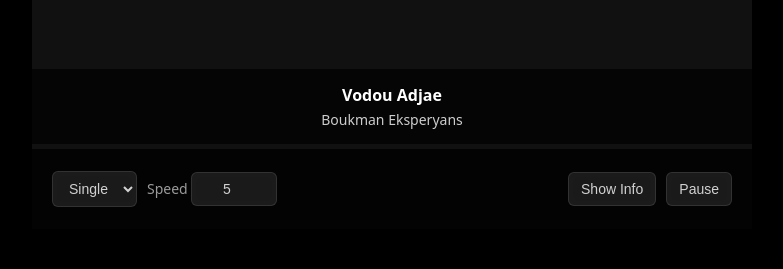
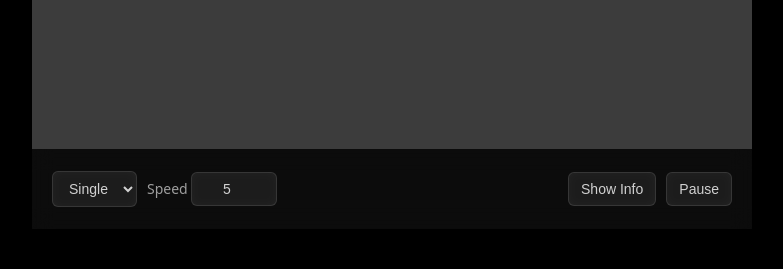
Before and after one commit to ingridpierre/Album-Art-Rotator, a Flask app: page / in a window 1280 px wide. Shown: the part 531-800 px from the top of the page, without its empty margins (248-1031 px from the left). Run offline with Flask 3, Linux system fonts and the light colour scheme.

Commit message:
Agent query: I've simplified the background effect to use a solid color instead of blur, and fixed the info panel toggle. Could you check if these are working better now?
Fix: Improve background transitions and show info control functionality.  Simplify background effect and correct display issues.

Screenshot: https://storage.googleapis.com/screenshot-production-us-central1/91bc38f0-25a1-4d18-8f3f-9f78904ee839/d1260142-f720-4333-8335-a7577f535889.jpg

```diff
--- a/templates/index.html
+++ b/templates/index.html
@@ -24,18 +24,14 @@
             overflow: hidden;
             position: relative;
         }
-        .background-blur {
+        .background-color {
             position: absolute;
             top: 0;
             left: 0;
             right: 0;
             bottom: 0;
-            background-size: cover;
-            background-position: center;
-            filter: blur(30px);
             opacity: 0.3;
-            transition: all 0.5s ease-in-out;
-            transform: scale(1.1);
+            transition: background-color 0.5s ease-in-out;
         }
         .display-container {
             width: 100%;
@@ -72,20 +68,21 @@
             opacity: 1;
             transition: all 0.5s ease-in-out;
         }
-        .info-overlay {
+        .info-panel {
             position: absolute;
             left: 0;
             right: 0;
             bottom: 80px;
             background: rgba(0, 0, 0, 0.7);
             padding: 15px;
-            transform: translateY(0);
-            transition: transform 0.3s ease-in-out;
             text-align: center;
             z-index: 2;
+            opacity: 1;
+            transition: opacity 0.3s ease-in-out;
         }
-        .info-overlay.hidden {
-            transform: translateY(100%);
+        .info-panel.hidden {
+            opacity: 0;
+            pointer-events: none;
         }
         .artwork-title {
             font-size: 16px;
@@ -152,7 +149,7 @@
 </head>
 <body>
     <div class="main-container">
-        <div class="background-blur"></div>
+        <div class="background-color"></div>
         <div class="display-container">
             <div class="image-container">
                 {% for album in albums[:4] %}
@@ -161,7 +158,7 @@
                     </div>
                 {% endfor %}
             </div>
-            <div class="info-overlay">
+            <div class="info-panel">
                 <p class="artwork-title"></p>
                 <p class="artwork-artist"></p>
             </div>
@@ -188,8 +185,8 @@
     <script>
         const container = document.querySelector('.display-container');
         const imageContainer = document.querySelector('.image-container');
-        const backgroundBlur = document.querySelector('.background-blur');
-        const infoOverlay = document.querySelector('.info-overlay');
+        const backgroundColor = document.querySelector('.background-color');
+        const infoPanel = document.querySelector('.info-panel');
         const titleElement = document.querySelector('.artwork-title');
         const artistElement = document.querySelector('.artwork-artist');
         const displayMode = document.getElementById('displayMode');
@@ -215,15 +212,27 @@
         // Shuffle albums initially
         albums = shuffleArray([...albums]);
 
+        // Simple function to get average color from an image
+        function getAverageColor(img) {
+            const canvas = document.createElement('canvas');
+            const ctx = canvas.getContext('2d');
+            canvas.width = 1;
+            canvas.height = 1;
+
+            ctx.drawImage(img, 0, 0, 1, 1);
+            const [r, g, b] = ctx.getImageData(0, 0, 1, 1).data;
+            return `rgb(${r}, ${g}, ${b})`;
+        }
+
         function updateBackground(album) {
             if (album) {
-                const imageUrl = `/static/images/${album.filename}`;
-                // Create new image element to preload
                 const img = new Image();
+                img.crossOrigin = "Anonymous";
                 img.onload = () => {
-                    backgroundBlur.style.backgroundImage = `url(${imageUrl})`;
+                    const avgColor = getAverageColor(img);
+                    backgroundColor.style.backgroundColor = avgColor;
                 };
-                img.src = imageUrl;
+                img.src = `/static/images/${album.filename}`;
             }
         }
 
@@ -297,12 +306,12 @@
 
         toggleInfoBtn.addEventListener('click', () => {
             showInfo = !showInfo;
-            infoOverlay.classList.toggle('hidden', !showInfo);
+            infoPanel.classList.toggle('hidden', !showInfo);
             toggleInfoBtn.textContent = showInfo ? 'Hide Info' : 'Show Info';
         });
 
         // Initial setup
-        infoOverlay.classList.add('hidden');
+        infoPanel.classList.add('hidden');
         updateDisplay();
         updateTimer();
 
```
